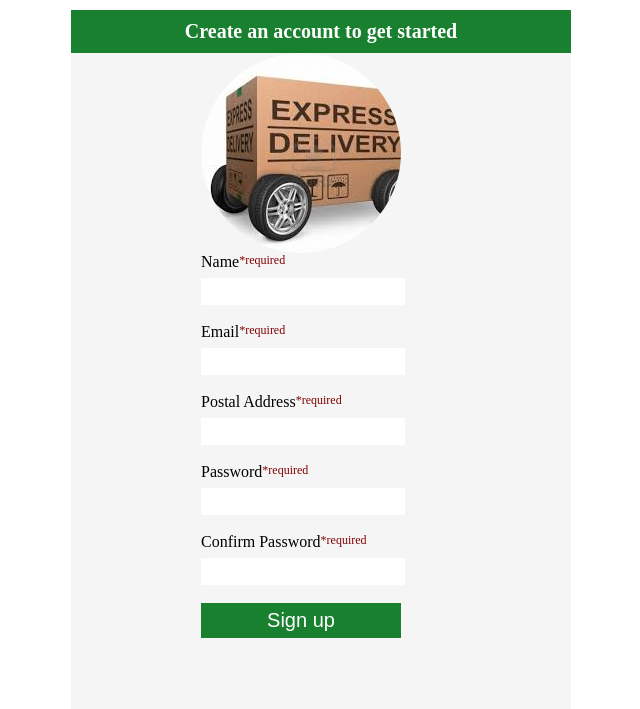
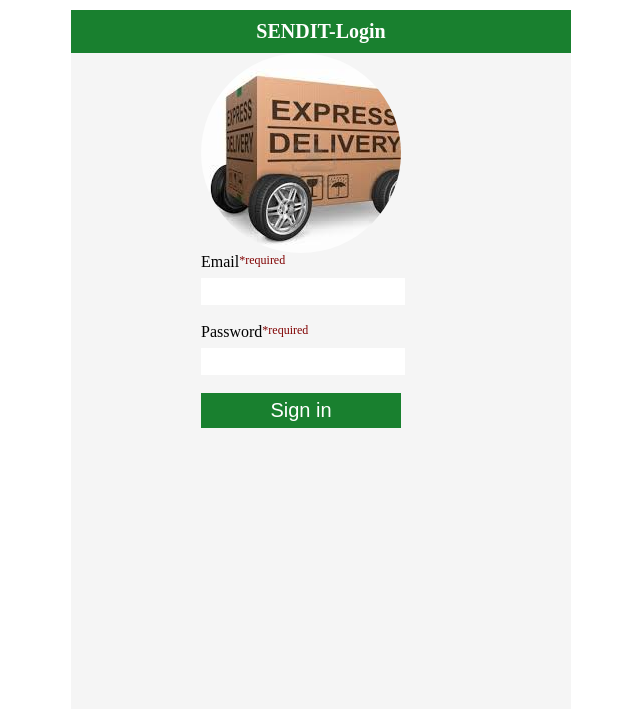
Before and after one commit to zydplatform/SENDIT, a Python web app: template UI/templates/index.html in a window 1280 px wide. Shown: the top 709 px of the page, without its empty margins (319-959 px from the left). Run offline with Jinja, Linux system fonts and the light colour scheme; the template is opened without the code that fills it, so the values that code supplies are empty.

Commit message:
ft-user-login-[Finishes #161696814]

```diff
--- a/UI/templates/index.html
+++ b/UI/templates/index.html
@@ -13,16 +13,13 @@
         <div class="content">
             <form>
                 <div class="form-head">
-                    Create an account to get started
+                    SENDIT-Login
                 </div>
                 <div class="logo"></div>
                 <div class="input">
-                    <label for="username">Name<span>*required</span></label><input type="text" required><br>
                     <label for="email">Email<span>*required</span></label><input type="text"  required><br>
-                    <label for="location">Postal Address<span>*required</span></label><input type="text"  required><br>
                     <label for="password">Password<span>*required</span></label><input type="text"  required><br>
-                    <label for="confirmPassword">Confirm Password<span>*required</span></label><input type="text"  required><br>
-                    <input type="submit" value="Sign up">
+                    <input type="submit" value="Sign in" id="login">
                 </div>
             </form>
         </div>
```
